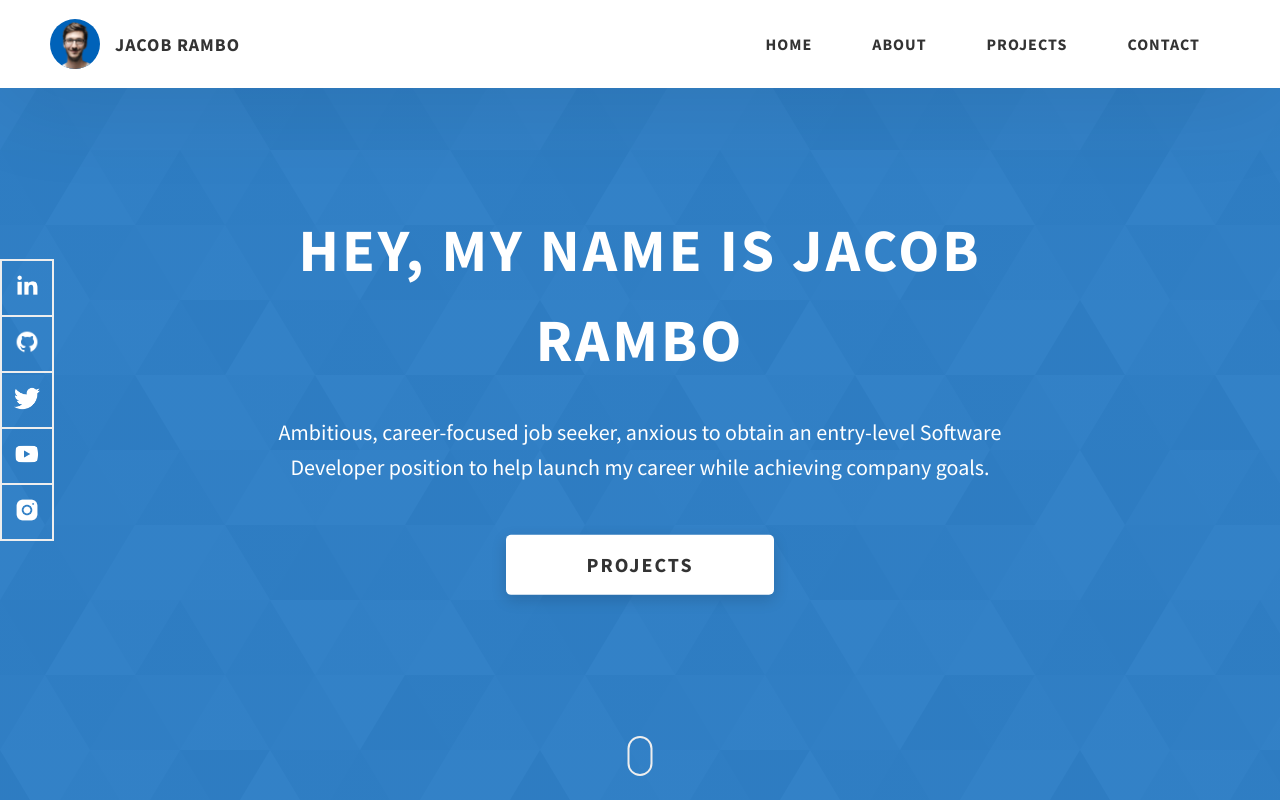
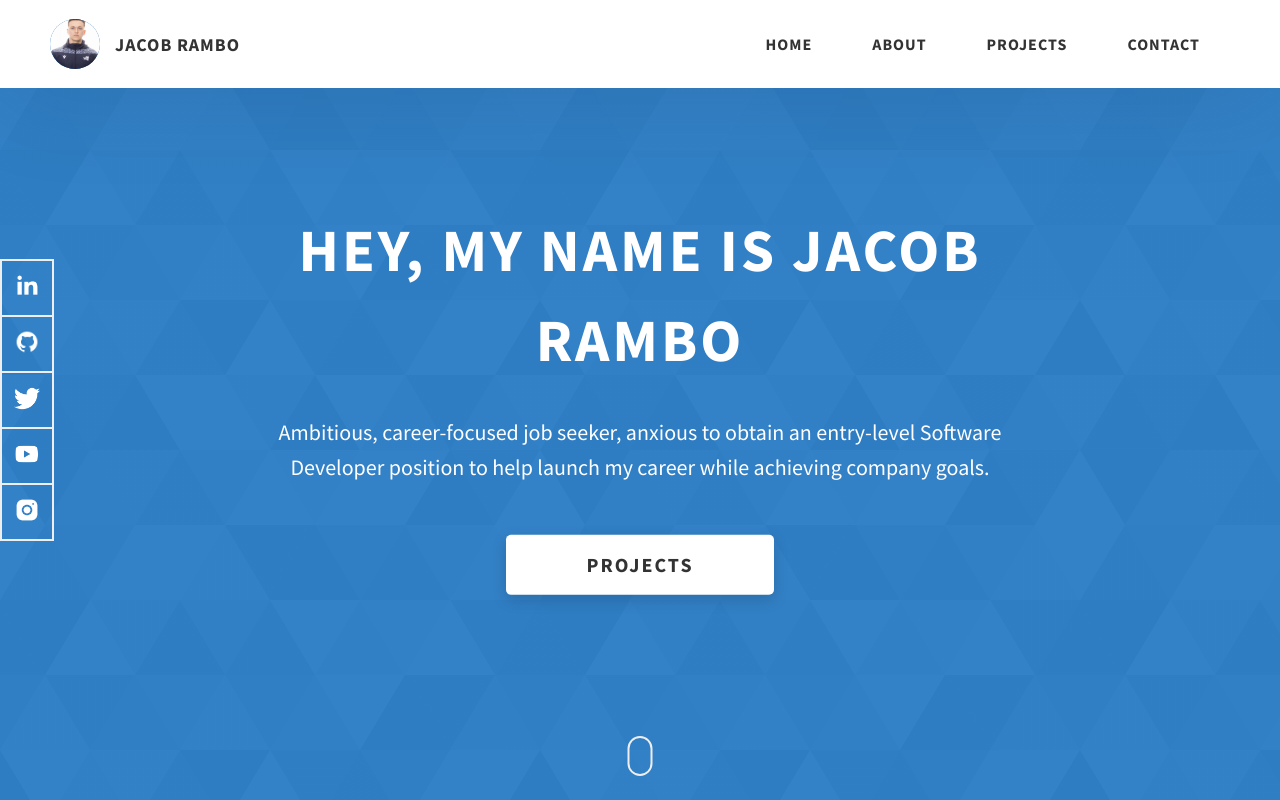
Before and after one commit to jacobrambo/jacobrambo.github.io, a website: page index.html in a window 1280 px wide. Shown: the top 800 px of the page. Drawn offline with Linux system fonts and the light colour scheme.

Commit message:
added my face

```diff
--- a/index.html
+++ b/index.html
@@ -22,7 +22,7 @@
         <div class="header__logo-container">
           <div class="header__logo-img-cont">
             <img
-              src="./assets/png/john-doe.png"
+              src="./assets/png/jacob-rambo.jpg"
               alt="Ram Maheshwari Logo Image"
               class="header__logo-img"
             />
```
Also changed, not shown: assets/png/jacob-rambo.jpg (added), assets/png/john-doe-generic.png (renamed from assets/png/john-doe.png).
